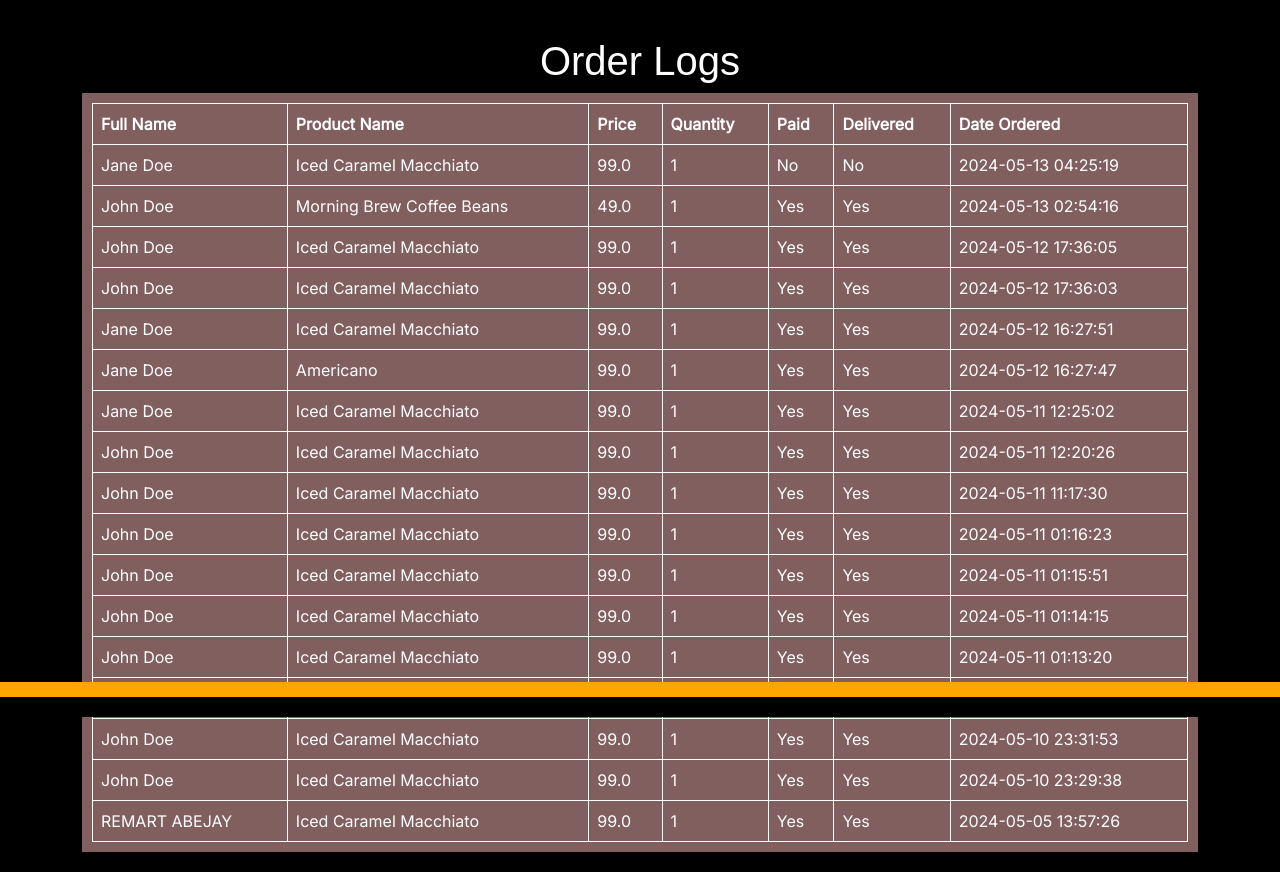
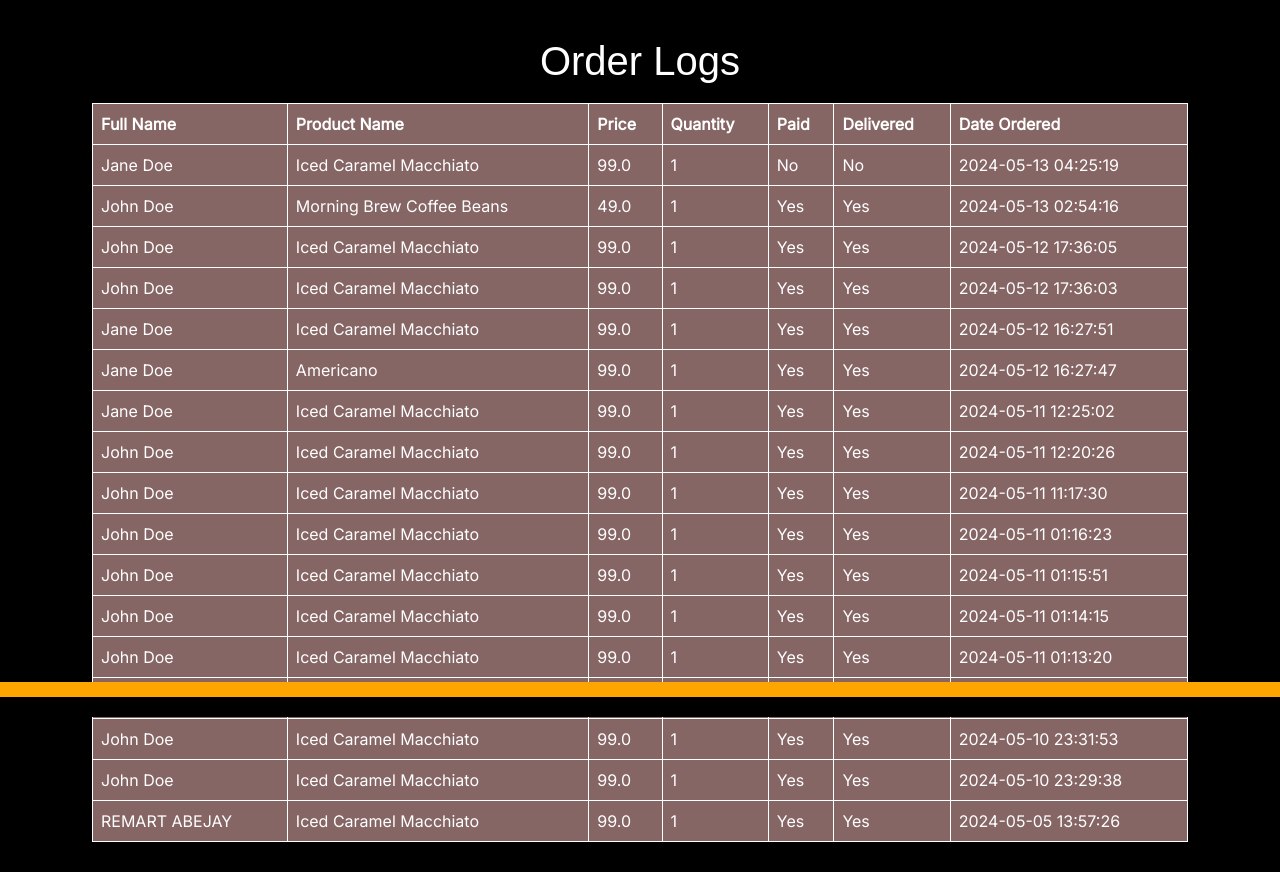
Before and after one commit to martxxd/coffee-app-backend, a Flask app: page /manage_orders in a window 1280 px wide. Shown: the part 83-955 px from the top of the page. Run offline with Flask 3, Linux system fonts and the light colour scheme; some libraries are stand-ins or nearby versions; some web fonts are replaced.

Commit message:
Update musers.css

```diff
--- a/static/musers.css
+++ b/static/musers.css
@@ -1,6 +1,6 @@
 .custom-table {
     color: rgb(255, 255, 255);
-    background-color: rgb(129, 95, 95);
+    background-color: rgb(0, 0, 0);
     padding: 10px;
 }
 
@@ -13,6 +13,7 @@
 .custom-table td {
     border: 1px solid white;
     padding: 8px;
+    background-color: rgb(134, 101, 101);
 }
 
 .custom-table thead {
```
